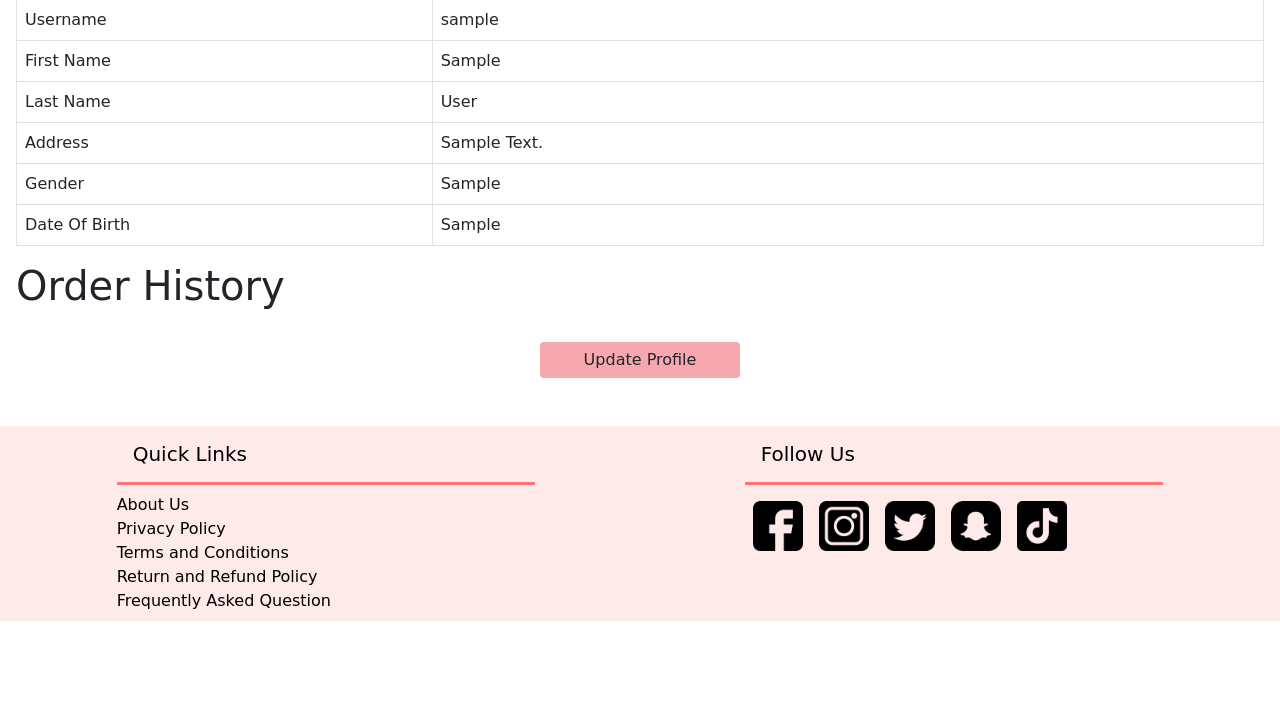
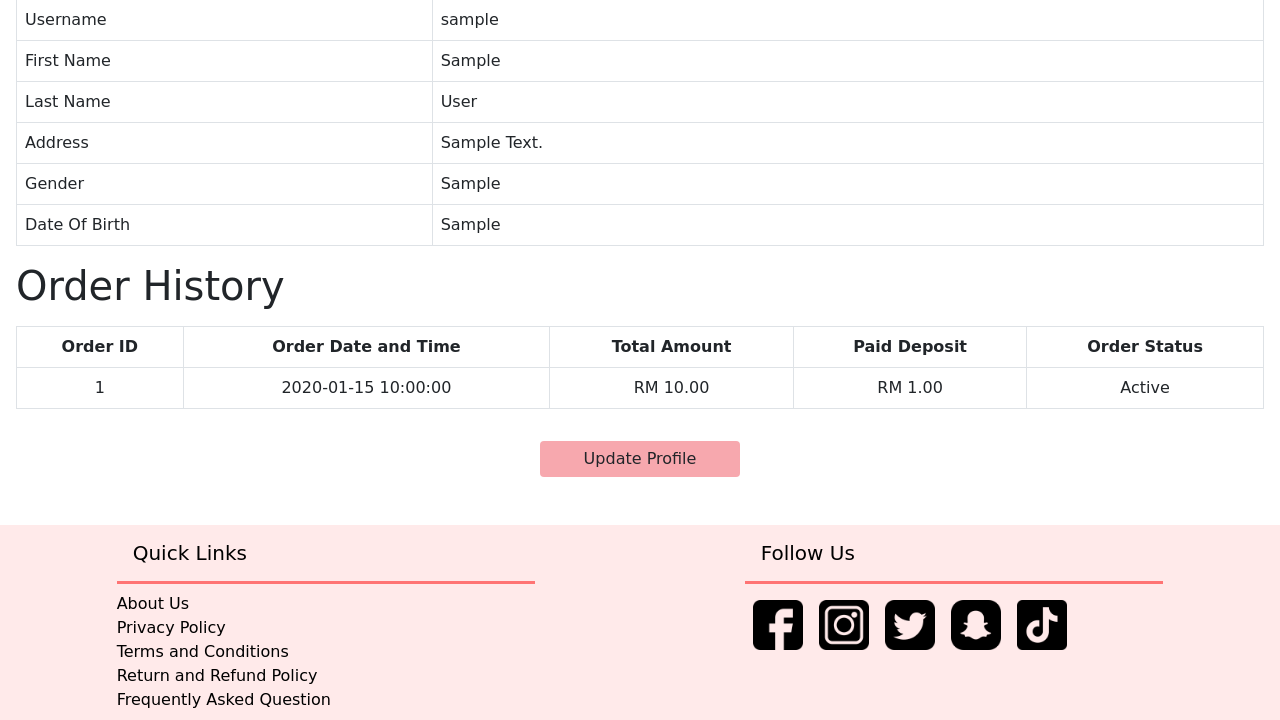
Before and after one commit to CLaire1903/FYP, a PHP site: page /customer_profile.php in a window 1280 px wide. Shown: the part 197-917 px from the top of the page. Before the commit the page ends 818 px from the top, so only its background shows below. Run offline with PHP 8.4, Linux system fonts and the light colour scheme; the visitor is signed in with stand-in values (Sample User, id 1); tables that the repository leaves empty or names only in its code hold one stand-in row (values such as "Sample post").

Commit message:
added order history table to customer profile page

```diff
--- a/customer_profile.php
+++ b/customer_profile.php
@@ -75,6 +75,37 @@ if (!isset($_SESSION["cus_username"])) {
 
         <div>
             <h1 class="m-3">Order History</h1>
+            <div class="m-3">
+                <table class='table table-hover table-responsive table-bordered text-center'>
+                    <tr class="tableHeader">
+                        <th>Order ID</th>
+                        <th>Order Date and Time</th>
+                        <th>Total Amount</th>
+                        <th>Paid Deposit</th>
+                        <th>Order Status</th>
+                    </tr>
+                    <?php
+                    $orderHistoryQuery = "SELECT * FROM orders WHERE cus_username = :cus_username ORDER BY order_id DESC ";
+                    $orderHistoryStmt = $con->prepare($orderHistoryQuery);
+                    $orderHistoryStmt->bindParam(":cus_username", $_SESSION['cus_username']);
+                    $orderHistoryStmt->execute();
+                    $orderHistoryRow = $orderHistoryStmt->fetch(PDO::FETCH_ASSOC);
+                    $order_id = $orderHistoryRow['order_id'];
+                    $order_datentime = $orderHistoryRow['order_datentime'];
+                    $cus_username = $orderHistoryRow['cus_username'];
+                    $order_totalamount = sprintf('%.2f', $orderHistoryRow['order_totalamount']);
+                    $order_depositpaid = sprintf('%.2f', $orderHistoryRow['order_depositpaid']);
+                    $order_status = ucwords($orderHistoryRow['order_status']);
+                    echo "<tr>";
+                    echo "<td>{$order_id}</td>";
+                    echo "<td>{$order_datentime}</td>";
+                    echo "<td>RM {$order_totalamount}</td>";
+                    echo "<td>RM {$order_depositpaid}</td>";
+                    echo "<td>{$order_status}</td>";
+                    echo "</tr>";
+                    ?>
+                </table>
+            </div>
         </div>
 
         <div class="d-flex justify-content-center">
```
